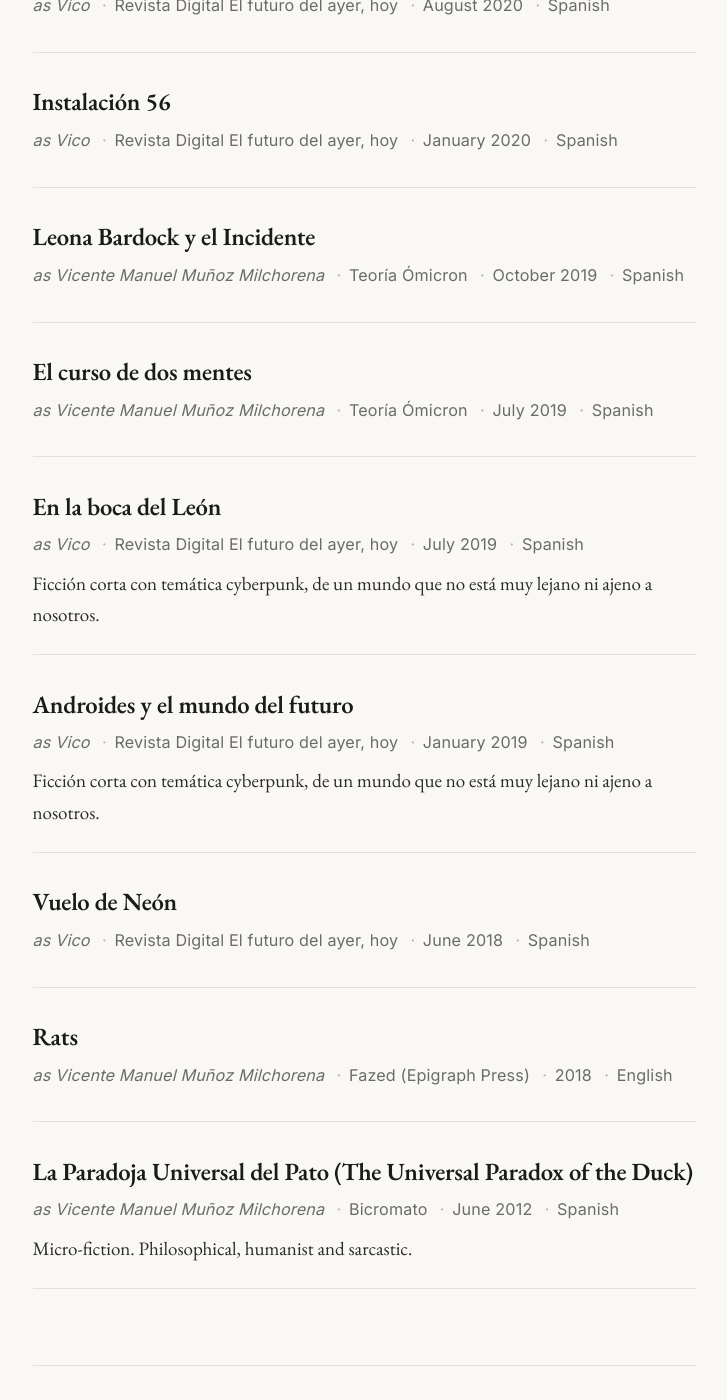
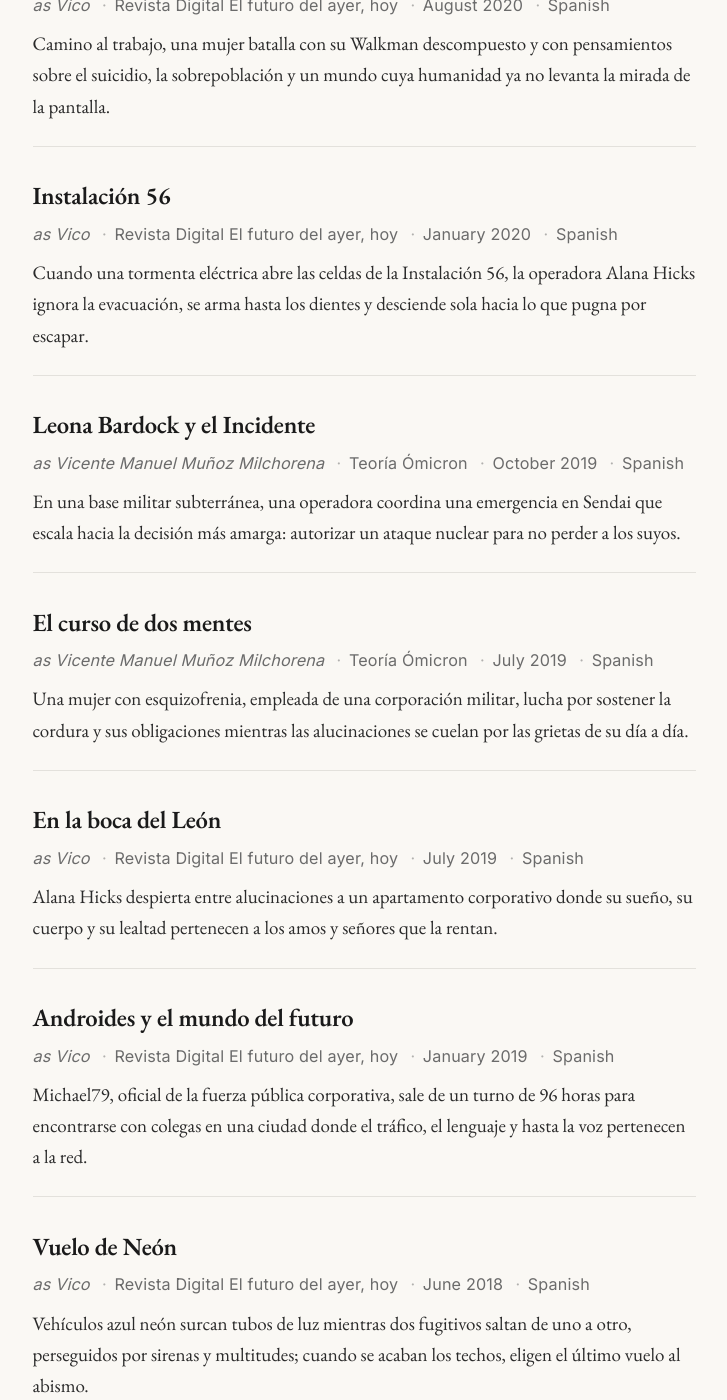
Before and after one commit to vicosurge/vicente-milchorena-writing, a Jekyll site: the page built from index.markdown, in a window 1280 px wide and 1400 px high, scrolled down 309 px. Shown: the whole window, without its empty margins (276-1003 px from the left). Built offline with Jekyll 4.4.1, drawn with Linux system fonts in a browser that asks for light colours; some of the changed text lies outside the part shown.

Commit message:
Added story-specific blurbs and corrected Rats title
Read each story (web for the e-zine and Teoría Ómicron pieces, PDF for
The Rats) and wrote concise blurbs in the story's original language.
Replaced the two identical placeholder cyberpunk blurbs with
story-specific ones. Renamed "Rats" to "The Rats" to match the title
printed in Fazed Issue One.

La Paradoja del Pato keeps its short generic blurb — only the Bicromato
homepage was reachable, not the original 2012 post.

Co-Authored-By: Claude Opus 4.7 <noreply@anthropic.com>

```diff
--- a/_data/stories.yml
+++ b/_data/stories.yml
@@ -8,6 +8,7 @@
   publication: "Revista Digital El futuro del ayer, hoy"
   date: 2020-08-01
   url: "https://elfuturodelayerhoy.com/cuentos/2025-08-13-yo-d/"
+  blurb: "Camino al trabajo, una mujer batalla con su Walkman descompuesto y con pensamientos sobre el suicidio, la sobrepoblación y un mundo cuya humanidad ya no levanta la mirada de la pantalla."
   language: "Spanish"
 
 - title: "Instalación 56"
@@ -15,6 +16,7 @@
   publication: "Revista Digital El futuro del ayer, hoy"
   date: 2020-01-18
   url: "https://elfuturodelayerhoy.com/cuentos/2025-08-13-instalacion-56/"
+  blurb: "Cuando una tormenta eléctrica abre las celdas de la Instalación 56, la operadora Alana Hicks ignora la evacuación, se arma hasta los dientes y desciende sola hacia lo que pugna por escapar."
   language: "Spanish"
 
 - title: "Leona Bardock y el Incidente"
@@ -22,6 +24,7 @@
   publication: "Teoría Ómicron"
   date: 2019-10-16
   url: "https://teoriaomicron.com/cronistas-omicron-leona-bradock-and-the-incident/"
+  blurb: "En una base militar subterránea, una operadora coordina una emergencia en Sendai que escala hacia la decisión más amarga: autorizar un ataque nuclear para no perder a los suyos."
   language: "Spanish"
 
 - title: "En la boca del León"
@@ -29,7 +32,7 @@
   publication: "Revista Digital El futuro del ayer, hoy"
   date: 2019-07-01
   url: "https://elfuturodelayerhoy.com/cuentos/2025-08-10-boca-leon/"
-  blurb: "Ficción corta con temática cyberpunk, de un mundo que no está muy lejano ni ajeno a nosotros."
+  blurb: "Alana Hicks despierta entre alucinaciones a un apartamento corporativo donde su sueño, su cuerpo y su lealtad pertenecen a los amos y señores que la rentan."
   language: "Spanish"
 
 - title: "El curso de dos mentes"
@@ -37,6 +40,7 @@
   publication: "Teoría Ómicron"
   date: 2019-07-01
   url: "https://teoriaomicron.com/cronistas-omicron-el-curso-de-dos-mentes/"
+  blurb: "Una mujer con esquizofrenia, empleada de una corporación militar, lucha por sostener la cordura y sus obligaciones mientras las alucinaciones se cuelan por las grietas de su día a día."
   language: "Spanish"
 
 - title: "Androides y el mundo del futuro"
@@ -44,7 +48,7 @@
   publication: "Revista Digital El futuro del ayer, hoy"
   date: 2019-01-15
   url: "https://elfuturodelayerhoy.com/cuentos/2025-03-25-androides-y-el-mundo-del-futuro/"
-  blurb: "Ficción corta con temática cyberpunk, de un mundo que no está muy lejano ni ajeno a nosotros."
+  blurb: "Michael79, oficial de la fuerza pública corporativa, sale de un turno de 96 horas para encontrarse con colegas en una ciudad donde el tráfico, el lenguaje y hasta la voz pertenecen a la red."
   language: "Spanish"
 
 - title: "Vuelo de Neón"
@@ -52,14 +56,16 @@
   publication: "Revista Digital El futuro del ayer, hoy"
   url: "https://elfuturodelayerhoy.com/cuentos/2024-12-15-vuelo-de-neon/"
   date: 2018-06-30
+  blurb: "Vehículos azul neón surcan tubos de luz mientras dos fugitivos saltan de uno a otro, perseguidos por sirenas y multitudes; cuando se acaban los techos, eligen el último vuelo al abismo."
   language: "Spanish"
 
-- title: "Rats"
+- title: "The Rats"
   pen_name: "Vicente Manuel Muñoz Milchorena"
   publication: "Fazed (Epigraph Press)"
   date: 2018-01-01
   date_display: "2018"
   url: "/assets/pdfs/fazed-issue-one.pdf"
+  blurb: "A medieval patrol walks the night streets of Jerusalem braced for Saladin's army — but the death that finds them is small, swift, and numbered in the hundreds."
   language: "English"
 
 - title: "La Paradoja Universal del Pato (The Universal Paradox of the Duck)"
@@ -67,5 +73,5 @@
   publication: "Bicromato"
   date: 2012-06-21
   url: "https://bicromatoflyerliterario.blogspot.com/"
-  blurb: "Micro-fiction. Philosophical, humanist and sarcastic."
+  blurb: "Microficción. Filosófica, humanista y sarcástica."
   language: "Spanish"
```
